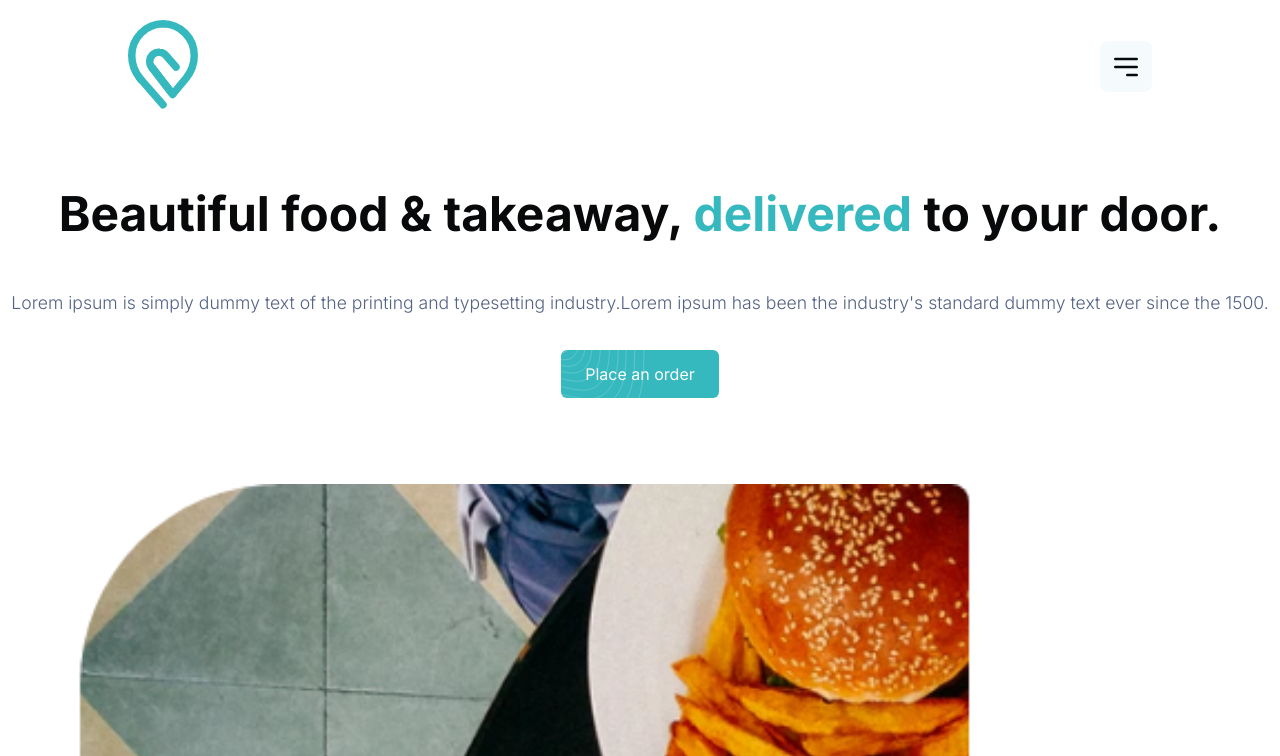
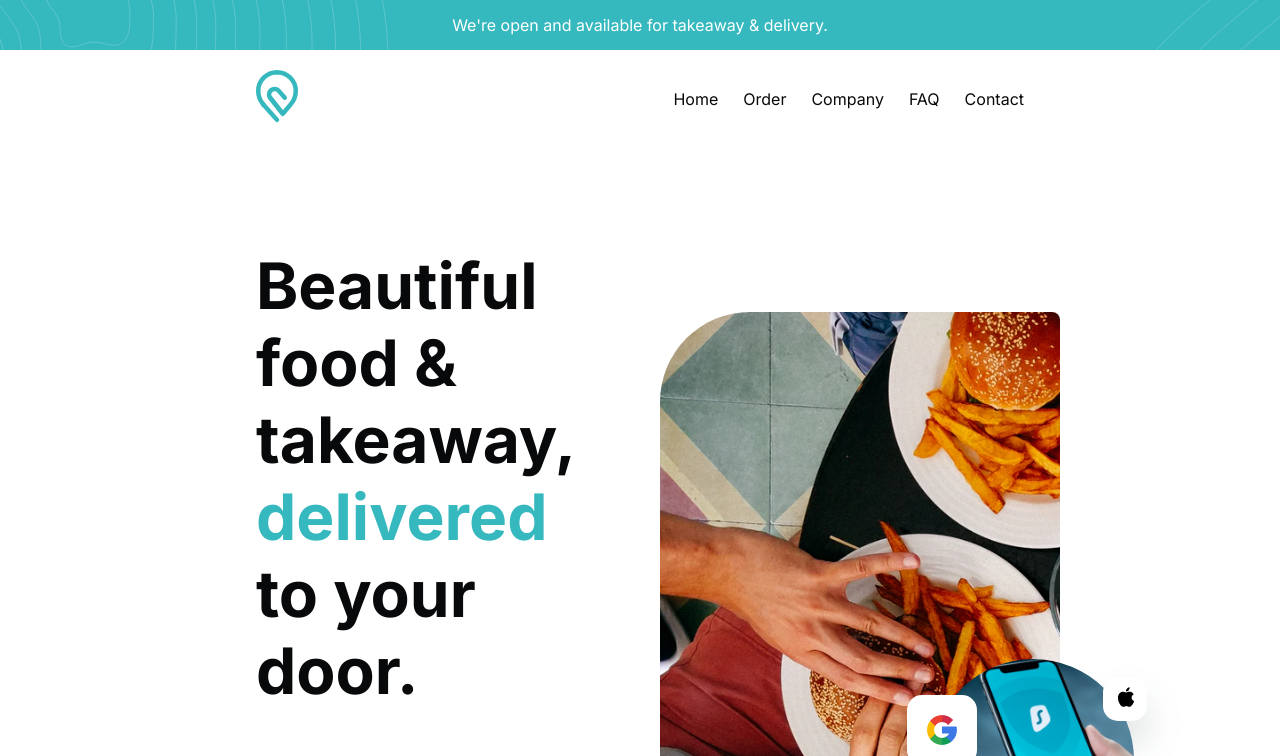
Before and after one commit to AnasAboushaar/FoodApp-main, a plain HTML site: page index.html in a window 1280 px wide. Shown: the top 756 px of the page. Drawn offline with Linux system fonts and the light colour scheme.

Commit message:
Responsive desktop

```diff
--- /dev/null
+++ b/desktop.css
@@ -0,0 +1,76 @@
+@media screen and (min-width:1200px){
+
+    :root {
+        --white: #ffffff;
+        --gray-light: #f5fbfc;
+        --gray-dark: #08090a;
+        --green: #35b8be;
+        --green-dark: #1b9097;
+        --green-light: #f5fbfc;
+        --blue-dark: #546285;
+    }
+.container{
+    width: 60%;
+}
+.alert{
+    display: block;
+    color: var(--white);
+    text-align: center;
+    background: var(--green) url(images/banner_wave.svg) no-repeat;
+    padding: 15px 0;
+}
+/* navigation*/
+nav .menu-burger{
+    display: none;
+}
+nav .menu-desktop{
+    display: flex;
+    align-items: center;
+    gap: 25px;
+    list-style: none;
+}
+nav .menu-desktop a {
+    text-decoration: none;
+    color: var(--gray-dark);
+}
+nav img {
+width: 10%;
+}
+/*
+*Header
+* Le selecteur avane ">" permet de dire :
+*"prends le premier element juste en dessous du parent"
+*/
+header , main section:first-child > div,
+ main section:last-child section{
+    display: flex;
+    align-items: center;
+    gap: 50px;
+    text-align: left;
+    padding: 100px 0;
+}
+header h1 {
+    font-size: 4rem;
+}
+/*
+* "!important" permet de specifier que la propriete
+* est la plus importante dans votre feuille CSS
+*/
+header img{
+    margin: 0 !important;
+}
+main section h2 {
+    font-size: 3.2rem;
+}
+.picture{
+    margin: 0;
+}
+footer div{
+display: flex;
+align-items: center;
+justify-content: space-between;
+}
+footer div ul {
+    margin: 0;
+}
+}
--- a/index.html
+++ b/index.html
@@ -8,7 +8,7 @@
     <meta name="description" content="Devoir">
     <title>FoodApp-Main</title>
     <link rel="stylesheet" href="mobile.css">
-    <link rel="stylesheet" href="Desktop.Css">
+    <link rel="stylesheet" href="desktop.css">
 </head>
 
 <body>
@@ -32,7 +32,7 @@
             <li><a href="#" title="Contact">Contact</a></li>
         </ul>
     </nav>
-    <header>
+    <header class="container">
         <div>
             <h1> Beautiful food & takeaway, <span class="green">delivered</span> to your door.</h1>
             <p>Lorem ipsum is simply dummy text of the printing and typesetting industry.Lorem ipsum has been the
@@ -46,7 +46,8 @@
             <div class="container">
                 <div>
                     <h2>The home of fresh products</h2>
-                <p>>Lorem ipsum is simply dummy text of the printing and typesetting industry.Lorem ipsum has been the
+                    <p>>Lorem ipsum is simply dummy text of the printing and typesetting industry.Lorem ipsum has been
+                        the
                         industry's standard dummy text ever since the 1500.</p>
                     <a href="#" title="Learn about us " class="btn-green"> Learn about us </a>
                 </div>
@@ -55,12 +56,12 @@
         </section>
         <section class="container">
             <h2>How it works.</h2>
-        </section>
             <section>
                     <div>
                         <img src="images/step_01.png" alt="Mc Donalds" class="picture">
                         <h3>Adapt your menu items</h3>
                         <p>Easily adapt uour menu using the webflow CMS and allow customers to browse your items.</p>
+                    </div>
                     <div>
                         <img src="images/step_02.png" alt="Mobile app" class="picture">
                         <h3>Accept online orders & takeout</h3>
@@ -73,6 +74,7 @@
                         <h3>Manage delivery or takeout</h3>
                         <p>Manage your own logistics and take orders simply through the ecommerce system.</p>
                     </div>
+            </section>
         </section>
     </main>
     <footer>
```
Lines whose indentation alone changed are shown as unchanged.
